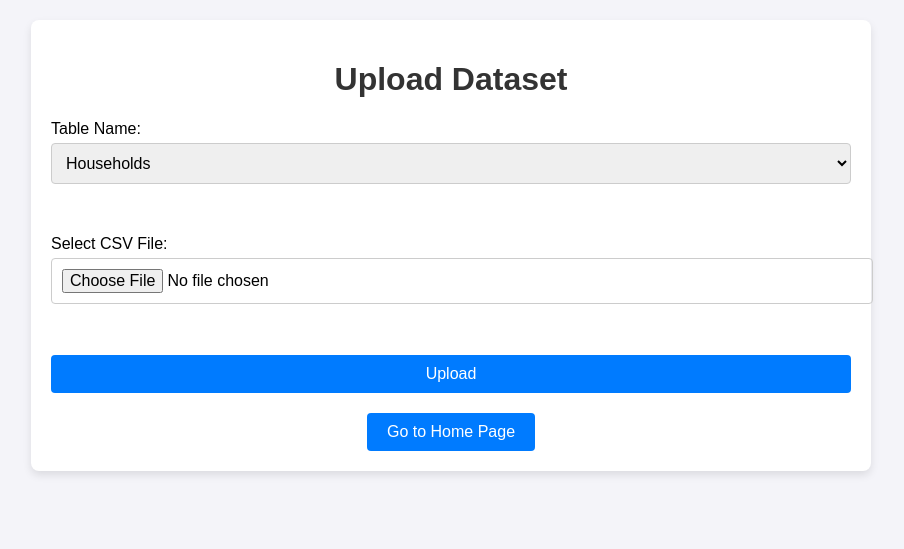
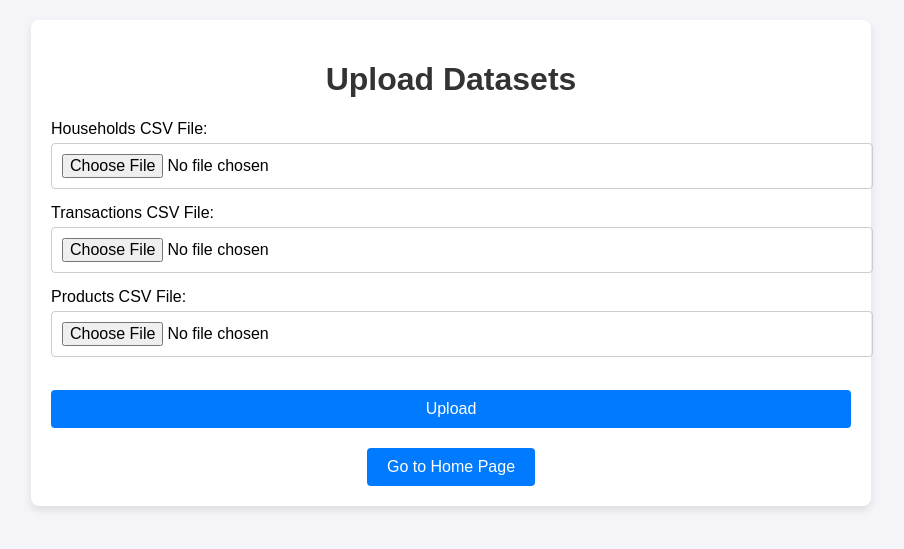
Before and after one commit to HethuSriN/cloudFinalAssignmentGroup-19, a Flask app: page /upload in a window 1280 px wide. Shown: the top 549 px of the page, without its empty margins (189-1093 px from the left). Run offline with Flask 3, Linux system fonts and the light colour scheme; parts of the project's set-up code (start-up, migrations or seed data) failed here and were passed over.

Commit message:
Test with upload

```diff
--- a/templates/upload.html
+++ b/templates/upload.html
@@ -90,18 +90,18 @@
 </head>
 <body>
     <div class="container">
-        <h1>Upload Dataset</h1>
+        <h1>Upload Datasets</h1>
         <form method="POST" enctype="multipart/form-data">
-            <label for="table_name">Table Name:</label>
-            <select id="table_name" name="table_name" required>
-                <option value="Households">Households</option>
-                <option value="Transactions">Transactions</option>
-                <option value="Products">Products</option>
-            </select>
-            <br><br>
-            <label for="file">Select CSV File:</label>
-            <input type="file" id="file" name="file" required>
-            <br><br>
+            <label for="households_file">Households CSV File:</label>
+            <input type="file" id="households_file" name="households_file" required>
+
+            <label for="transactions_file">Transactions CSV File:</label>
+            <input type="file" id="transactions_file" name="transactions_file" required>
+
+            <label for="products_file">Products CSV File:</label>
+            <input type="file" id="products_file" name="products_file" required>
+
+            <br>
             <button type="submit">Upload</button>
         </form>
 
```
